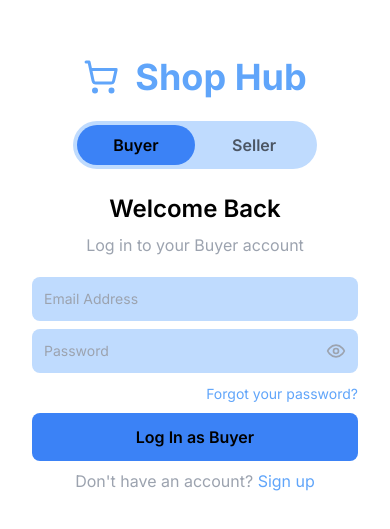
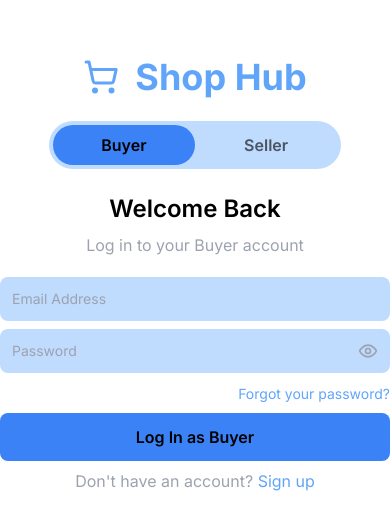
Before and after one commit to alayacruz/E-commerce, a React (Vite) app in the folder frontend/: page /login in a window 390 px wide. Shown: the part 147-676 px from the top of the page. Built offline with nearby package versions, Linux system fonts and the light colour scheme.

Commit message:
responsiveness

```diff
--- a/frontend/src/pages/Login.tsx
+++ b/frontend/src/pages/Login.tsx
@@ -137,7 +137,7 @@ const LogIn: React.FC = () => {
   };
 
   return (
-    <section className="flex flex-col md:flex-row items-center overflow-auto justify-center min-h-screen bg-white text-black">
+    <section className="flex flex-col md:flex-row items-center overflow-hidden justify-center min-h-screen bg-white text-black">
       <Toaster position="bottom-right" reverseOrder={false} />
 
       {/* Left side - image */}
@@ -150,7 +150,7 @@ const LogIn: React.FC = () => {
       </div>
 
       {/* Right side - form */}
-      <div className="flex flex-col justify-center md:w-1/2 w-full p-8 md:p-16">
+      <div className="flex flex-col justify-center md:w-1/2 w-full  md:p-8">
         <div className="text-4xl font-bold text-center mb-6 text-blue-400 flex justify-center gap-4 items-center">
           <ShoppingCart size={36} />
           Shop Hub
```
Also changed, not shown: frontend/.bolt/config.json (deleted), 2 other files (tests, documents, lock files or other folders).
